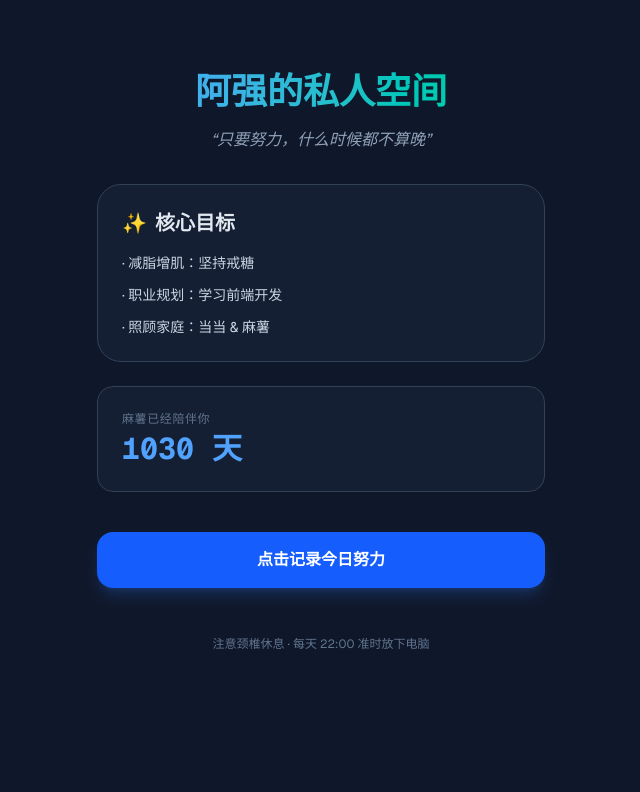
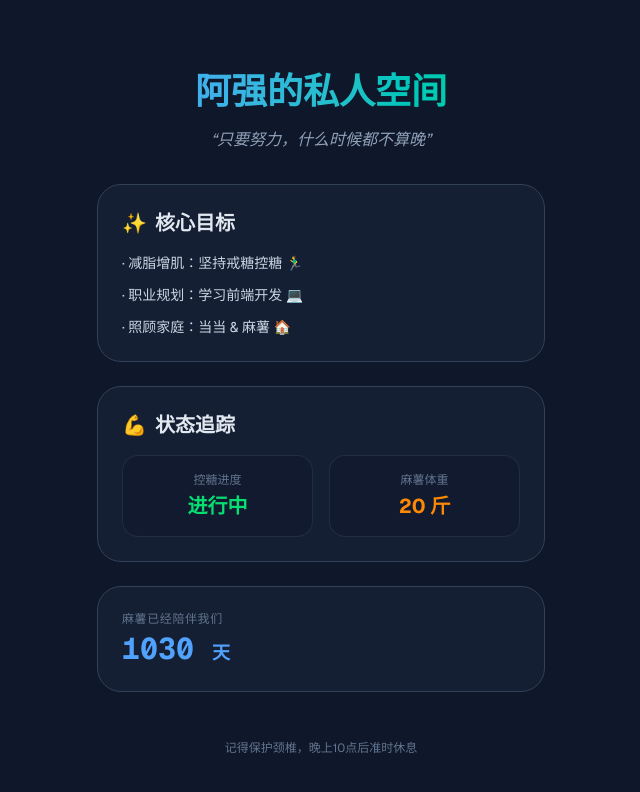
Before and after one commit to HJQ1128/qiang-app, a Next.js app: page / in a window 1280 px wide. Shown: the top 792 px of the page, without its empty margins (319-959 px from the left). Built offline with nearby package versions, Linux system fonts and the light colour scheme.

Commit message:
Update page.tsx
优化

```diff
--- a/src/app/page.tsx
+++ b/src/app/page.tsx
@@ -1,6 +1,6 @@
 import React from 'react';
 
-// 计算麻薯来到世界天数的逻辑
+// 计算麻薯来到世界天数的组件
 const MochiBirthday = () => {
   const birthday = new Date('2023-03-14');
   const now = new Date();
@@ -8,11 +8,9 @@
   const diffDays = Math.floor(diffTime / (1000 * 60 * 60 * 24));
 
   return (
-    <div className="grid grid-cols-1 gap-4">
-      <div className="bg-slate-800/50 p-6 rounded-2xl border border-slate-700">
-        <p className="text-xs text-slate-500 uppercase tracking-wider mb-1">麻薯已经陪伴你</p >
-        <p className="text-3xl font-mono font-bold text-blue-400">{diffDays} 天</p >
-      </div>
+    <div className="bg-slate-800/50 p-6 rounded-3xl border border-slate-700">
+      <p className="text-xs text-slate-500 uppercase tracking-wider mb-1">麻薯已经陪伴我们</p>
+      <p className="text-3xl font-mono font-bold text-blue-400">{diffDays} <span className="text-lg">天</span></p>
     </div>
   );
 };
@@ -27,36 +25,49 @@
         </h1>
         <p className="mt-4 text-slate-400 italic">
           “只要努力，什么时候都不算晚”
-        </p >
+        </p>
       </header>
 
-      {/* 核心板块：今日状态 */}
+      {/* 核心板块 */}
       <section className="max-w-md mx-auto space-y-6">
+
+        {/* 1. 核心目标卡片 */}
         <div className="bg-slate-800/50 p-6 rounded-3xl border border-slate-700">
           <h2 className="text-xl font-bold mb-4 flex items-center">
             <span className="mr-2">✨</span> 核心目标
           </h2>
           <div className="space-y-3">
-            <p className="text-sm text-slate-300">· 减脂增肌：坚持戒糖</p >
-            <p className="text-sm text-slate-300">· 职业规划：学习前端开发</p >
-            <p className="text-sm text-slate-300">· 照顾家庭：当当 & 麻薯</p >
+            <p className="text-sm text-slate-300">· 减脂增肌：坚持戒糖控糖 🏃‍♂️</p>
+            <p className="text-sm text-slate-300">· 职业规划：学习前端开发 💻</p>
+            <p className="text-sm text-slate-300">· 照顾家庭：当当 & 麻薯 🏠</p>
           </div>
         </div>
 
-        {/* 动态计算麻薯的日子 */}
+        {/* 2. 身体 & 宠物状态卡片 */}
+        <div className="bg-slate-800/50 p-6 rounded-3xl border border-slate-700">
+          <h2 className="text-xl font-bold mb-4 flex items-center">
+            <span className="mr-2">💪</span> 状态追踪
+          </h2>
+          <div className="grid grid-cols-2 gap-4">
+            <div className="bg-slate-900/50 p-4 rounded-2xl border border-slate-700/50 text-center">
+              <p className="text-xs text-slate-500 mb-1">控糖进度</p>
+              <p className="text-xl font-bold text-green-400">进行中</p>
+            </div>
+            <div className="bg-slate-900/50 p-4 rounded-2xl border border-slate-700/50 text-center">
+              <p className="text-xs text-slate-500 mb-1">麻薯体重</p>
+              <p className="text-xl font-bold text-orange-400">20 斤</p>
+            </div>
+          </div>
+        </div>
+
+        {/* 3. 麻薯陪伴卡片 */}
         <MochiBirthday />
 
-        {/* 底部按钮 */}
-        <div className="pt-4">
-          <button className="w-full bg-blue-600 hover:bg-blue-500 text-white font-bold py-4 rounded-2xl transition-all shadow-lg shadow-blue-500/20">
-            点击记录今日努力
-          </button>
-        </div>
       </section>
 
-      {/* 温馨提醒 */}
-      <footer className="max-w-md mx-auto mt-12 text-center text-xs text-slate-500">
-        注意颈椎休息 · 每天 22:00 准时放下电脑
+      {/* 页脚提醒 */}
+      <footer className="max-w-md mx-auto mt-12 text-center text-slate-500 text-xs">
+        <p>记得保护颈椎，晚上10点后准时休息</p>
       </footer>
     </main>
   );
```
